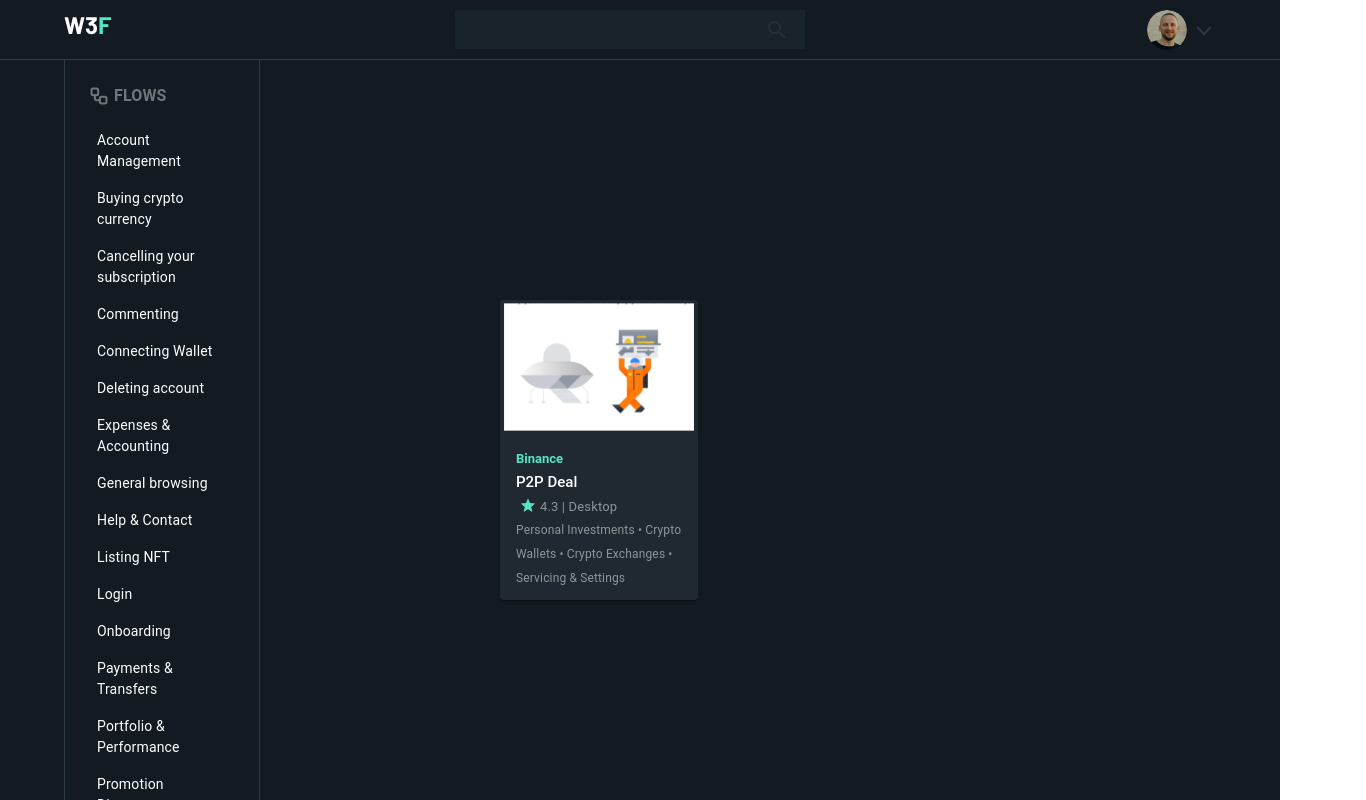
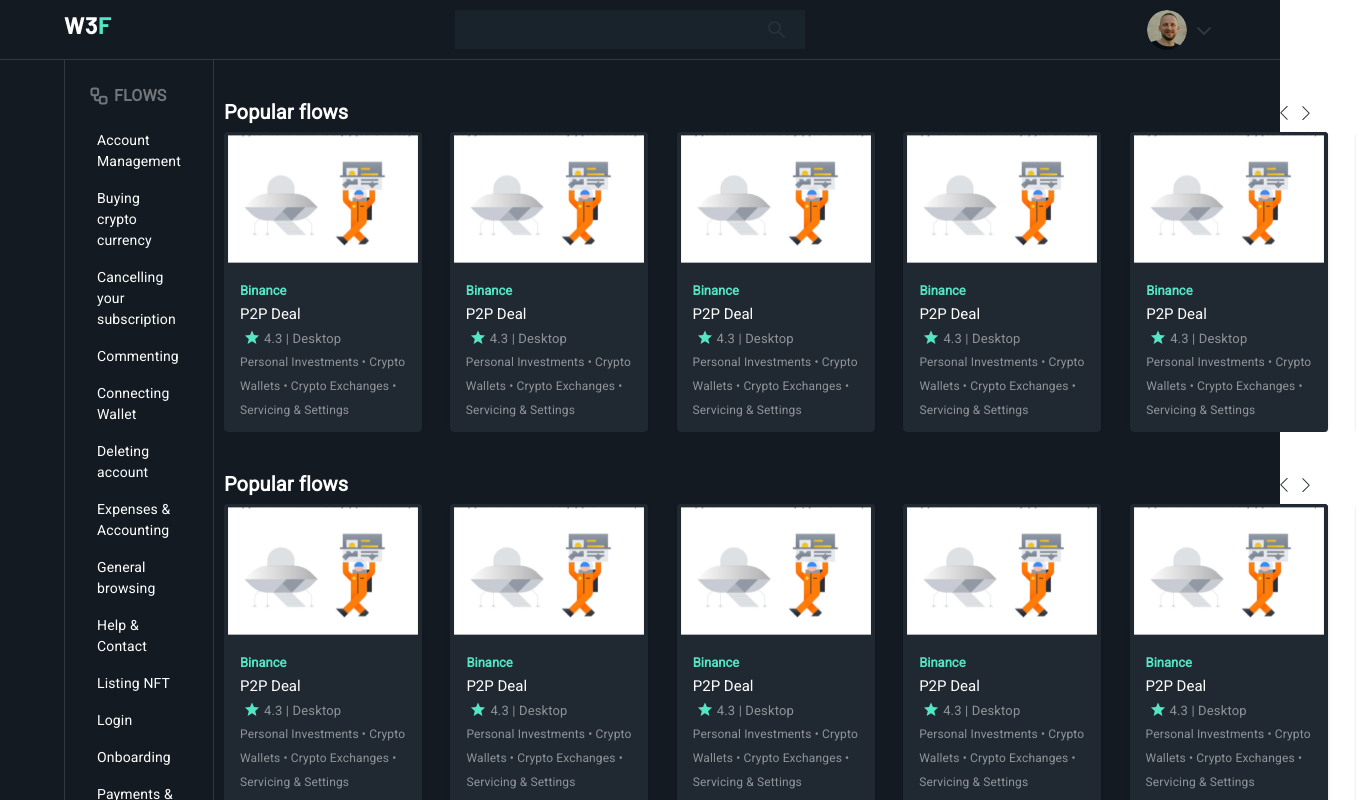
Before and after one commit to Alex-Slavikovskyi/web3DemoApp, a React (Create React App) app in the folder w3f/: page / in a window 1280 px wide. Shown: the top 800 px of the page, 1366 px wide, since content can reach past the window. Built offline with nearby package versions, Linux system fonts and the light colour scheme.

Commit message:
create slider

```diff
--- a/w3f/package.json
+++ b/w3f/package.json
@@ -13,6 +13,7 @@
     "react": "^18.2.0",
     "react-dom": "^18.2.0",
     "react-scripts": "5.0.1",
+    "swiper": "^10.0.4",
     "web-vitals": "^2.1.4"
   },
   "scripts": {
--- a/w3f/public/index.html
+++ b/w3f/public/index.html
@@ -9,6 +9,9 @@
       name="description"
       content="Web site created using create-react-app"
     />
+    <link rel="preconnect" href="https://fonts.googleapis.com">
+<link rel="preconnect" href="https://fonts.gstatic.com" crossorigin>
+<link href="https://fonts.googleapis.com/css2?family=Barlow:wght@400;500;600;700&family=Roboto&display=swap" rel="stylesheet">
     <link rel="apple-touch-icon" href="%PUBLIC_URL%/logo192.png" />
     <!--
       manifest.json provides metadata used when your web app is installed on a
--- a/w3f/src/App.js
+++ b/w3f/src/App.js
@@ -1,5 +1,6 @@
 import { Box } from '@mui/material';
 import Layout from './layout/Layout';
+import './style/main.css'
 
 function App() {
   return (
--- a/w3f/src/UI/CardFlow.jsx
+++ b/w3f/src/UI/CardFlow.jsx
@@ -20,8 +20,8 @@
         width: '198px',
         height: '300px',
         backgroundColor: '#202932',
-        mt: 30,
-        ml: 30,
+        // mt: 30,
+        // ml: 30,
       }}
     >
       <CardMedia
--- /dev/null
+++ b/w3f/src/components/Slider/Slider.jsx
@@ -0,0 +1,72 @@
+import React from 'react';
+import '../../style/slider.css'
+import CardFlow from '../../UI/CardFlow';
+
+
+
+import 'swiper/css';
+import 'swiper/css/navigation';
+import 'swiper/css/pagination';
+import 'swiper/css/scrollbar';
+import 'swiper/css/zoom';
+import 'swiper/less';
+import 'swiper/css/grid';
+
+
+import { register } from 'swiper/element/bundle';
+import { Box, Typography } from '@mui/material';
+register();
+
+
+export const Slider = () => {
+
+  return (
+    <Box sx={{ padding: '36px 10px 0 10px' }}>
+
+      <swiper-container
+        // initialSlide="1"
+        slides-per-view="5"
+        speed="500"
+        loop="true"
+        navigation="true"
+        autoWidth="true"
+        autoHeight="true"
+        // grabCursor="true"
+        direction='horizontal'
+      >
+        <Typography variant="h6" slot="container-start"
+          sx={{
+            color: '#fff',
+            fontWeight: 600,
+            paddingBottom: '4px'
+          }}
+        >
+          Popular flows
+        </Typography>
+
+
+        <swiper-slide autoWidth="true"
+          autoHeight="true"><CardFlow /></swiper-slide>
+        <swiper-slide autoWidth="true"
+          autoHeight="true"><CardFlow /></swiper-slide>
+        <swiper-slide autoWidth="true"
+          autoHeight="true"><CardFlow /></swiper-slide>
+        <swiper-slide autoWidth="true"
+          autoHeight="true"><CardFlow /></swiper-slide>
+        <swiper-slide autoWidth="true"
+          autoHeight="true"><CardFlow /></swiper-slide>
+        <swiper-slide autoWidth="true"
+          autoHeight="true"><CardFlow /></swiper-slide>
+        <swiper-slide autoWidth="true"
+          autoHeight="true"><CardFlow /></swiper-slide>
+        <swiper-slide autoWidth="true"
+          autoHeight="true"><CardFlow /></swiper-slide>
+        <swiper-slide autoWidth="true"
+          autoHeight="true"><CardFlow /></swiper-slide>
+        <swiper-slide autoWidth="true"
+          autoHeight="true"><CardFlow /></swiper-slide>
+      </swiper-container>
+    </Box>
+
+  )
+}
--- a/w3f/src/layout/Layout.jsx
+++ b/w3f/src/layout/Layout.jsx
@@ -2,17 +2,24 @@
 import React from 'react';
 import Heder from '../components/Heder';
 import Sidebar from '../components/sidebar/Sidebar';
-import CardFlow from '../UI/CardFlow';
+import { Slider } from '../components/Slider/Slider';
 
 function Layout() {
   return (
     <Box sx={{ backgroundColor: '#131A21' }}>
-      <Heder />
-      <Container sx={{ display: 'flex' }}>
-        <Sidebar />
-        <CardFlow />
-      </Container>
-    </Box>
+        <Heder />
+        <Container sx={{ display: 'flex' }}>
+          <Sidebar />
+          <Box sx={{
+            width: '100%',
+          }}>
+            <Slider />
+            <Slider />
+
+          </Box>
+
+        </Container>
+      </Box>
   );
 }
 
--- /dev/null
+++ b/w3f/src/style/main.css
@@ -0,0 +1,5 @@
+body {
+  margin: 0 auto;
+  font-family: Barlow;
+  font-weight: 400;
+}
--- /dev/null
+++ b/w3f/src/style/slider.css
@@ -0,0 +1,20 @@
+swiper-container::part(button-prev) {
+  top: 32px;
+  left: 93%;
+  width: 14px;
+  height: 14px;
+  color: #2D3943;
+}
+
+swiper-container::part(button-prev) > svg {
+  font-size: 20px;
+  font-weight: 700;
+}
+
+swiper-container::part(button-next) {
+  top: 32px;
+  left: 95%;
+  width: 14px;
+  height: 14px;
+  color: #2D3943;
+}
```
Also changed, not shown: 2 other files (tests, documents, lock files or other folders).
